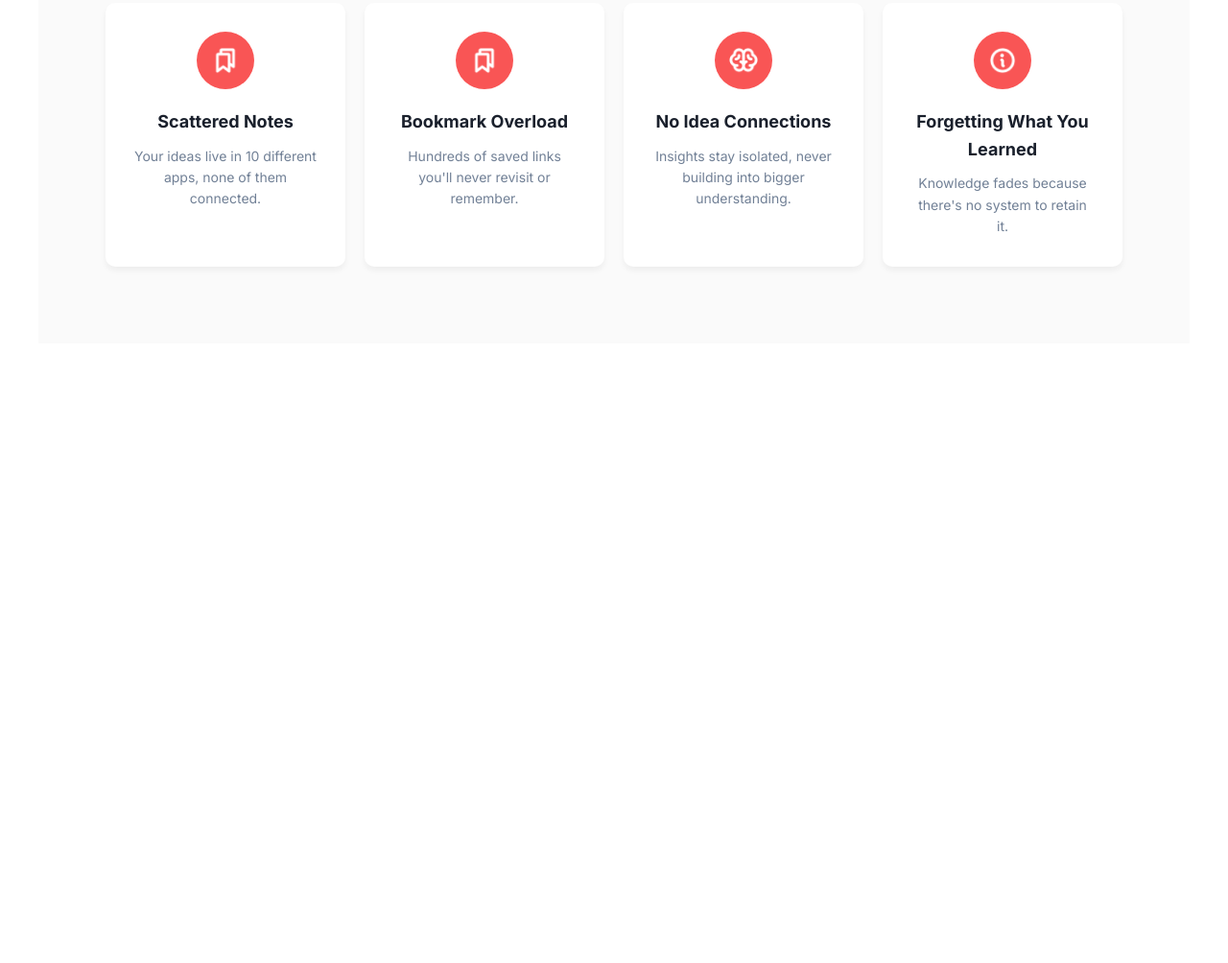
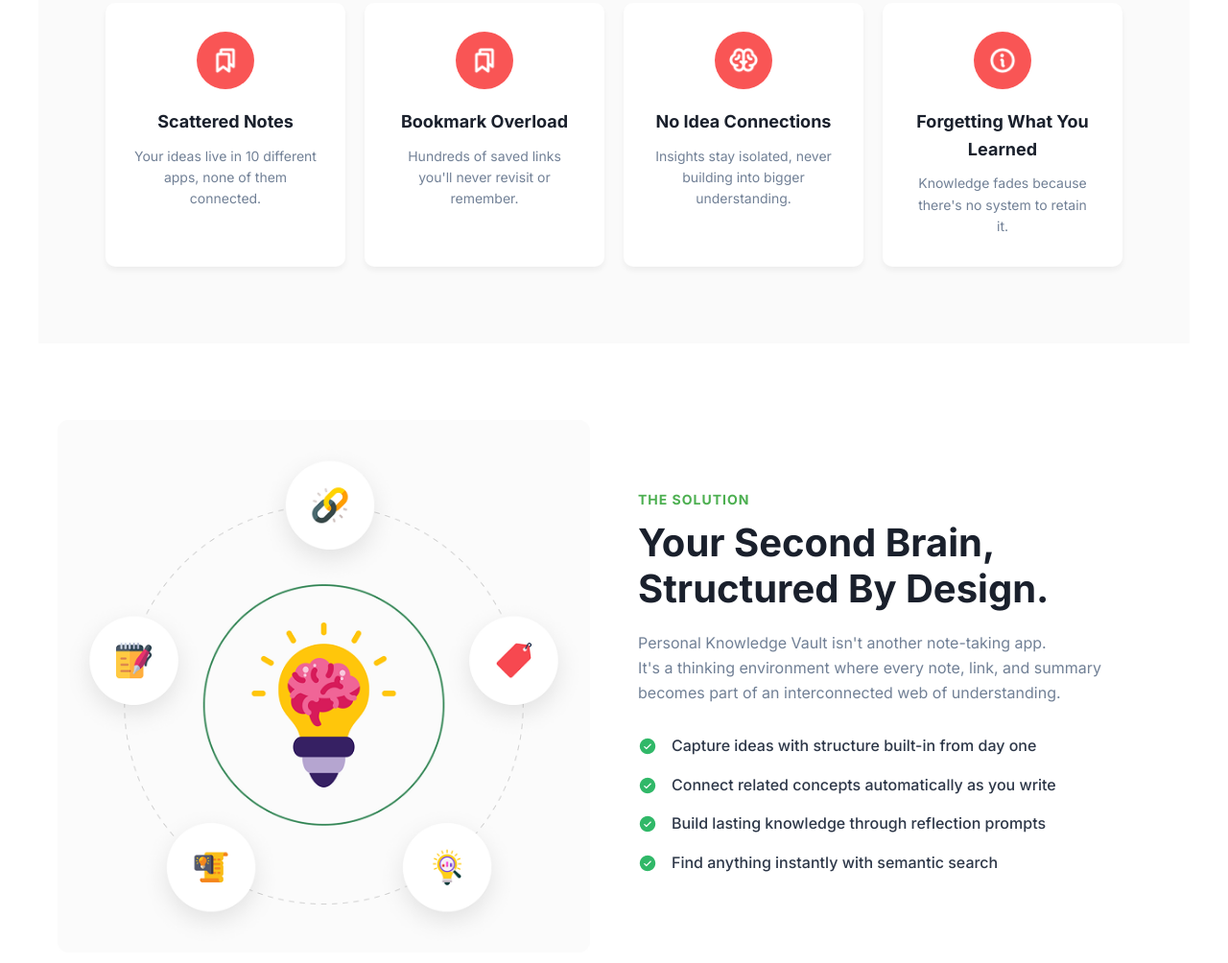
Before and after one commit to Xen0cryst/B13-A01-Knowledge-Vault, a plain HTML site: page index.html in a window 1280 px wide. Shown: the part 930-1934 px from the top of the page at 96% size. Before the commit the page ends 1288 px from the top, so only its background shows below. Drawn offline with Linux system fonts and the light colour scheme.

Commit message:
Added the second brain section

```diff
--- a/index.html
+++ b/index.html
@@ -76,6 +76,35 @@
             </div>
         </section>
 
+        <section class="second-brain-section container">
+            <div class="brain-image">
+                <img src="assets/knowledge.png" alt="Second Brain Diagram">
+            </div>
+            <div class="brain-content">
+                <span class="section-tag">THE SOLUTION</span>
+                <h2>Your Second Brain, <br> Structured By Design.</h2>
+                <p>Personal Knowledge Vault isn't another note-taking app. <br> It's a thinking environment where every note, link, and summary becomes part of an interconnected web of understanding.</p>
+                <ul class="brain-features">
+                    <li>
+                        <img src="assets/CheckCircle.png" alt="Check">
+                        <span>Capture ideas with structure built-in from day one</span>
+                    </li>
+                    <li>
+                        <img src="assets/CheckCircle.png" alt="Check">
+                        <span>Connect related concepts automatically as you write</span>
+                    </li>
+                    <li>
+                        <img src="assets/CheckCircle.png" alt="Check">
+                        <span>Build lasting knowledge through reflection prompts</span>
+                    </li>
+                    <li>
+                        <img src="assets/CheckCircle.png" alt="Check">
+                        <span>Find anything instantly with semantic search</span>
+                    </li>
+                </ul>
+            </div>
+        </section>
+
     </main>
 
     </body>
--- a/style.css
+++ b/style.css
@@ -225,3 +225,53 @@
     font-size: 14px;
     color: #718096;
 }
+
+.second-brain-section {
+    padding: 80px 20px;
+    display: flex;
+    align-items: center;
+    gap: 50px;
+}
+
+.brain-image {
+    flex: 1;
+}
+
+.brain-content {
+    flex: 1;
+}
+
+.section-tag {
+    color: #4CAF50;
+    font-weight: 700;
+    font-size: 14px;
+    letter-spacing: 1px;
+    display: block;
+    margin-bottom: 10px;
+}
+
+.brain-content h2 {
+    font-size: 40px;
+    color: #1a202c;
+    margin-bottom: 20px;
+    line-height: 1.2;
+}
+
+.brain-content p {
+    color: #718096;
+    margin-bottom: 30px;
+    font-size: 16px;
+}
+
+.brain-features li {
+    display: flex;
+    align-items: center;
+    gap: 15px;
+    margin-bottom: 15px;
+    color: #2d3748;
+    font-weight: 500;
+}
+
+.brain-features img {
+    width: 20px;
+}
```
